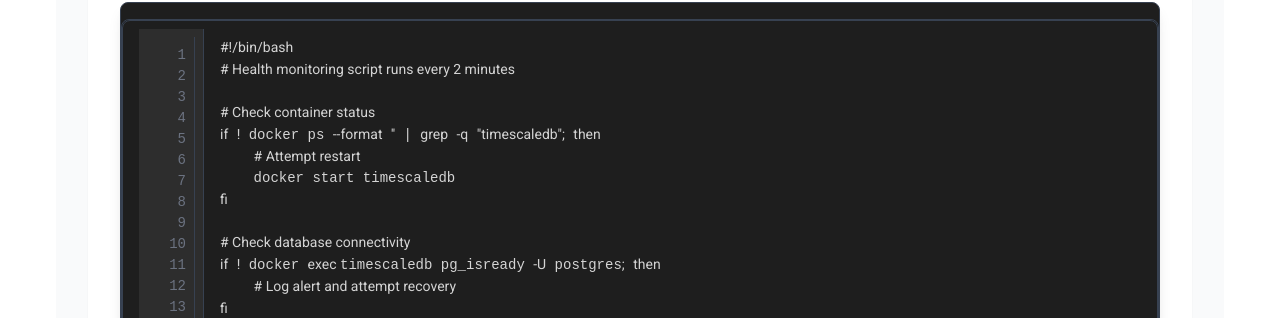
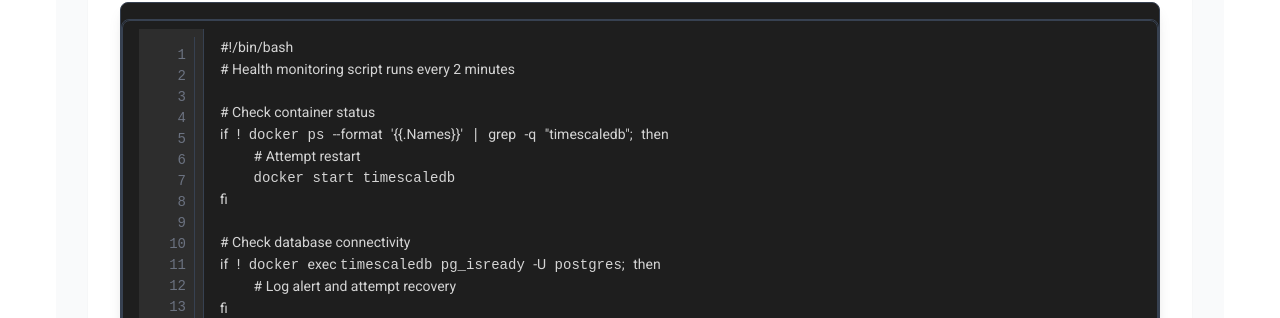
Before and after one commit to marcospaterson/marcospaterson.github.io, a Jekyll site: the page built from _posts/2025-08-08-setting-up-postgresql-timescaledb-on-debian.md, in a window 1280 px wide and 900 px high, scrolled down 18886 px. Shown: the part 134-452 px from the top of the window. Built offline with Jekyll 4.4.1, drawn with Linux system fonts in a browser that asks for light colours.

````diff
--- a/_posts/2025-08-08-setting-up-postgresql-timescaledb-on-debian.md
+++ b/_posts/2025-08-08-setting-up-postgresql-timescaledb-on-debian.md
@@ -725,6 +724,7 @@ net.ipv4.tcp_wmem = 4096 65536 16777216
 
 The system includes automated health checks:
 
+{% raw %}
 ```bash
 #!/bin/bash
 # Health monitoring script runs every 2 minutes
@@ -746,6 +746,7 @@ if [ "$USAGE" -gt 85 ]; then
     # Send disk space warning
 fi
 ```
+{% endraw %}
 
 ### Log Management
 
````
Also changed, not shown: other parts of _posts/2025-08-08-setting-up-postgresql-timescaledb-on-debian.md (+0 -1 lines).
